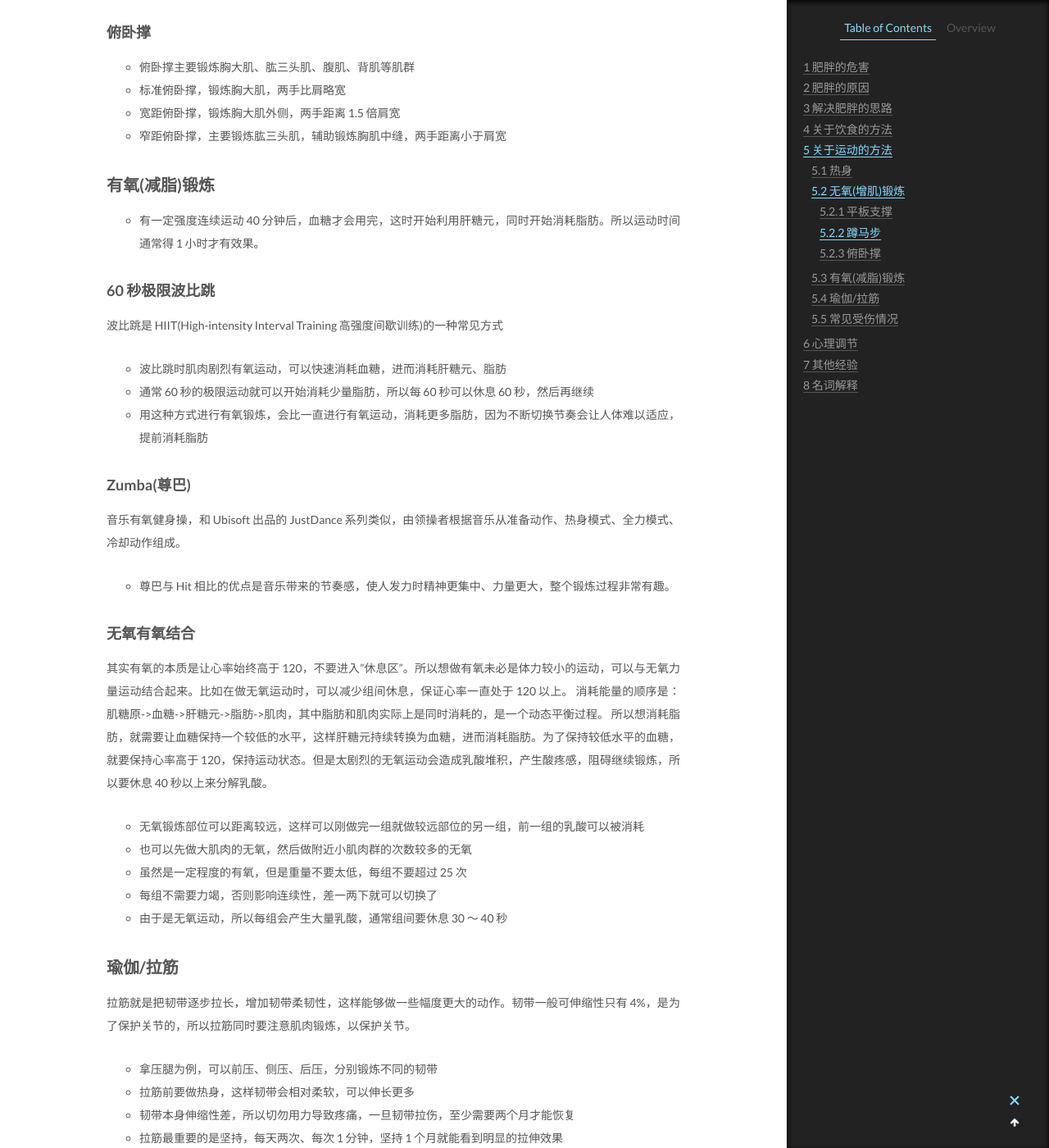
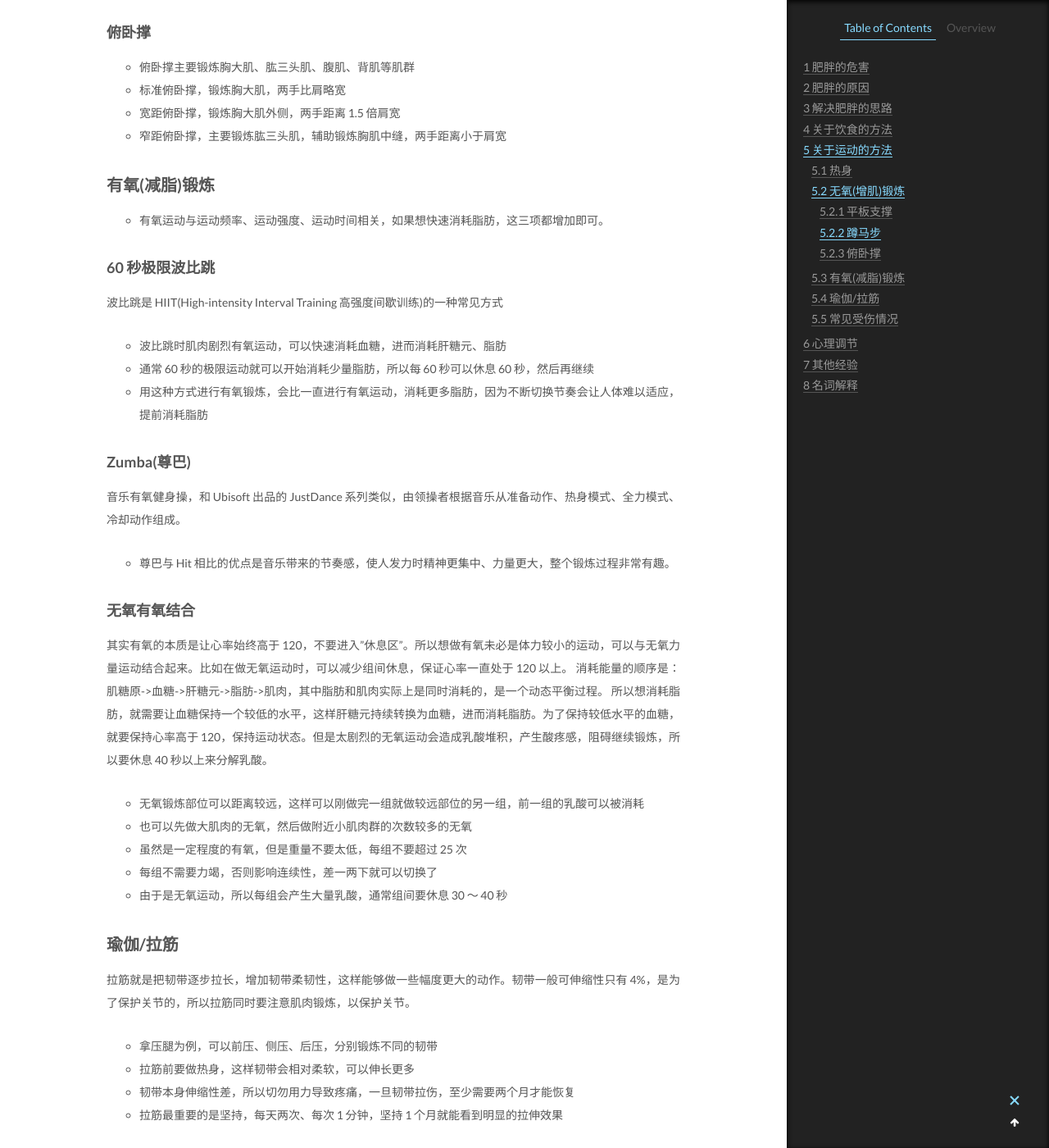
Before and after one commit to CodeHunter2006/CodeHunter2006.github.io, a Jekyll site: the page built from _posts/2020-06-07-Lose_Weight.md, in a window 1280 px wide and 1400 px high, scrolled down 6955 px. Shown: the whole window at 82% size. Built offline with Jekyll 4.4.1, drawn with Linux system fonts in a browser that asks for light colours.

```diff
--- a/_posts/2020-06-07-Lose_Weight.md
+++ b/_posts/2020-06-07-Lose_Weight.md
@@ -200,7 +200,7 @@
 
 ## 有氧(减脂)锻炼
 
-- 有一定强度连续运动 40 分钟后，血糖才会用完，这时开始利用肝糖元，同时开始消耗脂肪。所以运动时间通常得 1 小时才有效果。
+- 有氧运动与运动频率、运动强度、运动时间相关，如果想快速消耗脂肪，这三项都增加即可。
 
 ### 60 秒极限波比跳
 
```
Also changed, not shown: _posts/2019-12-28-Go_Package.md (+7 -0 lines).
